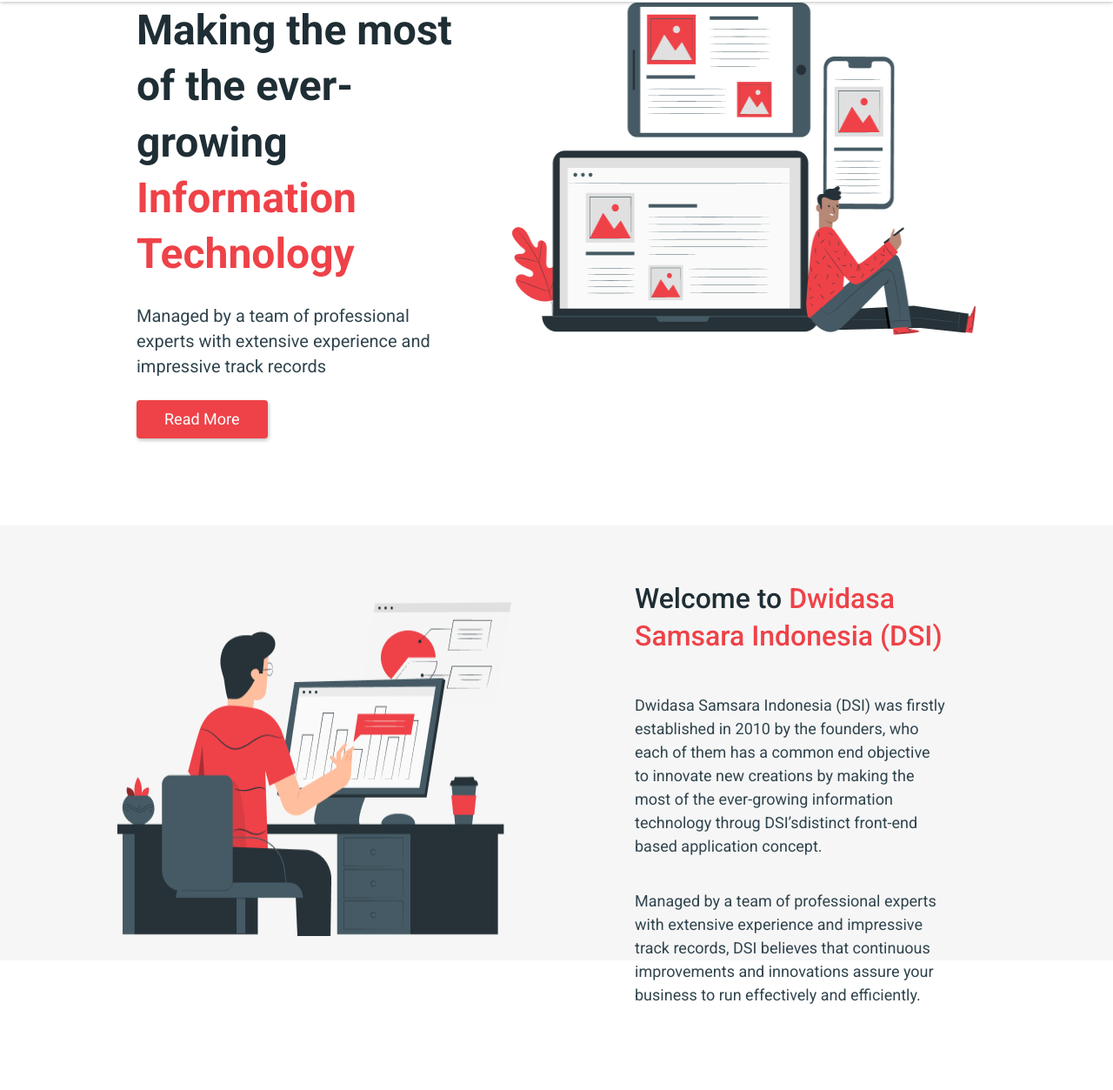
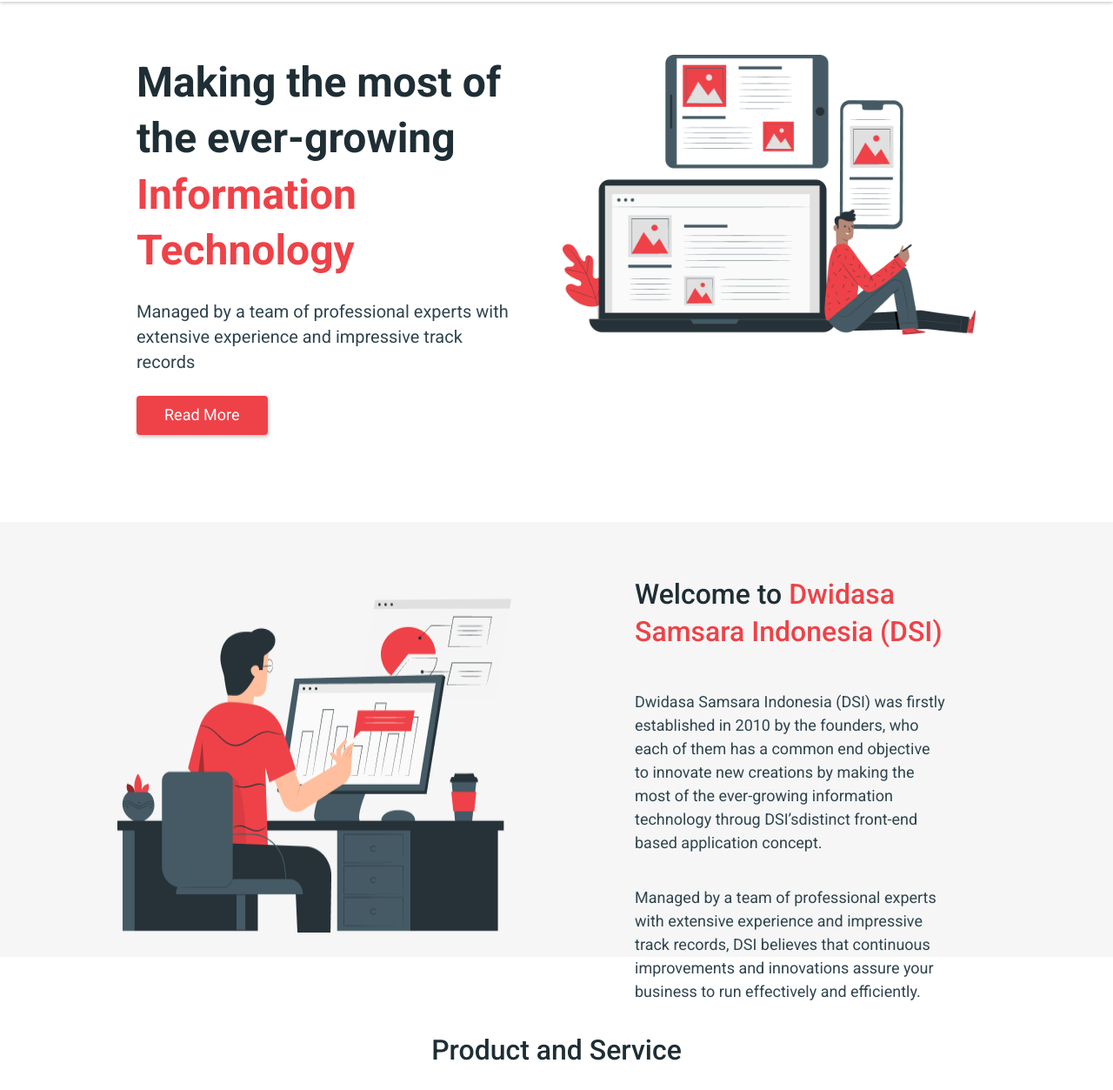
Before and after one commit to sofi-dobriak/DSI-digital-company, a plain HTML site: page index.html in a window 1280 px wide. Shown: the part 148-1401 px from the top of the page at 87% size. Drawn offline with nearby package versions, Linux system fonts and the light colour scheme.

Commit message:
fixed paddings

```diff
--- a/css/styles.css
+++ b/css/styles.css
@@ -109,6 +109,7 @@
 
 .hero-img {
     padding-left: 30px;
+    padding-top: 60px;
 }
 
 .hero-title,
@@ -118,6 +119,7 @@
     line-height: 1.34;
     padding-bottom: 24px;
     margin: 0;
+    padding-top: 60px;
 }
 
 .title-accent {
@@ -191,7 +193,7 @@
     font-size: 32px;
     line-height: 1.34;
     text-align: center;
-    padding-top: 116px;
+    padding-top: 60px;
 }
 
 .product-sub-title {
@@ -204,6 +206,7 @@
 .product-btn {
     padding: 8px 16px;
     box-shadow: 1px 1px 2px 0 rgba(0, 0, 0, 0.25);
+    margin-bottom: 60px;
 }
 
 /* Address */
@@ -260,4 +263,5 @@
 
 .logo-footer {
     padding-left: 108px;
+
 }
```
